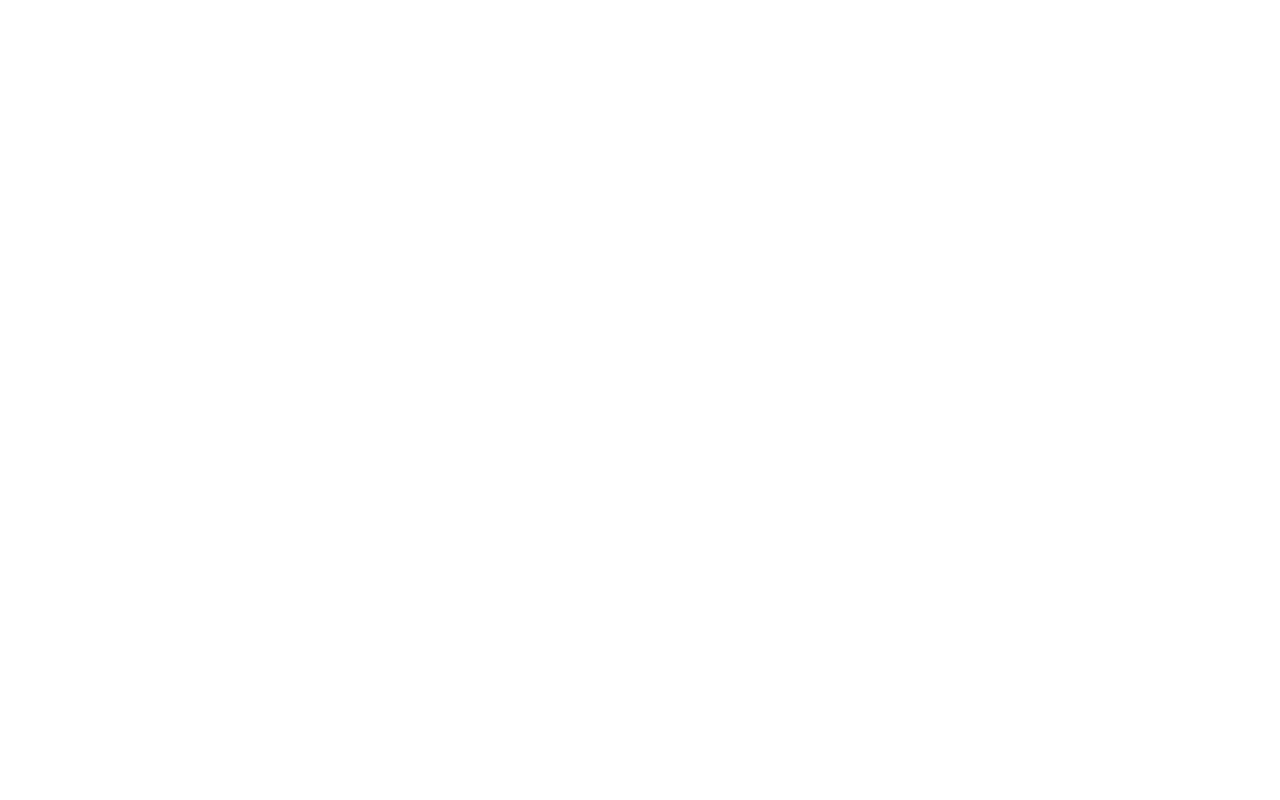
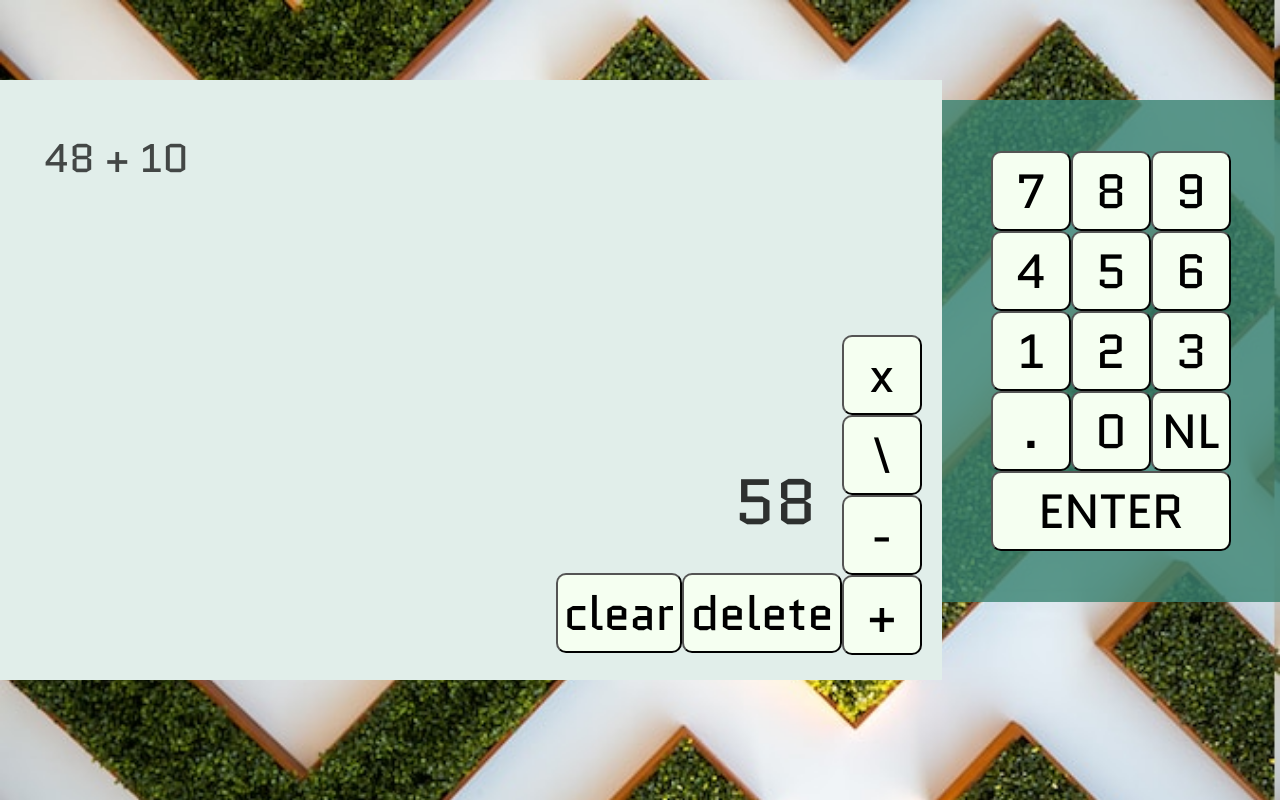
Before and after one commit to at-a-minimum1/odin-project-3-calculator, a plain HTML site: page index.html in a window 1280 px wide. Drawn offline with Linux system fonts and the light colour scheme.

Commit message:
Got the CSS to match the Figma design

```diff
--- a/app.js
+++ b/app.js
@@ -0,0 +1,63 @@
+// If numlock is turned off the keypad should be visibly disabled.
+
+let numberSelected = document.getElementById("number");
+// const updateDisplay = function (...args) {
+// 	document.getElementByClass(operation).innerHTML = args;
+// };
+
+const add = function (...args) {
+	let j = 0;
+	let sumNum = 0;
+	while (j < args.length) {
+		sumNum += args[j];
+		j++;
+	}
+	return sumNum;
+};
+
+const subtract = function (...args) {
+	let j = 1;
+	let subNum = args[0];
+	while (j < args.length) {
+		subNum -= args[j];
+		console.log(subNum);
+		j++;
+	}
+	return subNum;
+};
+
+const sum = function (args) {
+	let j = 0;
+	let sumNum = 0;
+	while (j < args.length) {
+		sumNum += args[j];
+		j++;
+	}
+	return sumNum;
+};
+
+const multiply = function (args) {
+	let j = 0;
+	let product = 1;
+	args.forEach((element) => {
+		product *= element;
+	});
+
+	return product;
+};
+
+const power = function (base, exponent) {
+	baseMult = base;
+	j = 0;
+	if (exponent == 0) {
+		return 0;
+	}
+	if (exponent == 1) {
+		return base;
+	}
+	while (j < exponent - 1) {
+		baseMult *= base;
+		j++;
+	}
+	return baseMult;
+};
--- a/index.html
+++ b/index.html
@@ -6,7 +6,52 @@
 		<meta name="viewport" content="width=device-width, initial-scale=1.0" />
 		<link rel="stylesheet" href="styles.css" />
 
-		<title>Document</title>
+		<title>Odin Project 3 Calculator</title>
 	</head>
-	<body></body>
+	<body>
+		<div class="calcWrap">
+			<div class="display">
+				<div class="operation">48 + 10</div>
+
+				<div class="answer">58</div>
+				<div class="clearDeleteWrap">
+					<!-- <button>X</button>
+					<button>\</button>
+					<button>-</button>
+					<button>+</button> -->
+
+					<button>clear</button>
+					<button>delete</button>
+				</div>
+			</div>
+			<div class="operatorWrap">
+				<button id="operator-multiply">x</button>
+				<button id="operator-divide">\</button>
+				<button id="operator-minus">-</button>
+				<button id="operator-plus">+</button>
+			</div>
+
+			<div class="buttonWrap">
+				<!-- First row -->
+				<button id="number">7</button>
+				<button id="number">8</button>
+				<button id="number">9</button>
+				<!-- Second row -->
+				<button id="number">4</button>
+				<button id="number">5</button>
+				<button id="number">6</button>
+				<!-- Third Row -->
+				<button id="number">1</button>
+				<button id="number">2</button>
+				<button id="number">3</button>
+				<!-- Fourth Row -->
+				<button id="decimal">.</button>
+				<button id="number">0</button>
+				<button id="numLock">NL</button>
+				<button id="operator" class="enter">ENTER</button>
+			</div>
+		</div>
+
+		<script src="app.js"></script>
+	</body>
 </html>
--- a/styles.css
+++ b/styles.css
@@ -0,0 +1,102 @@
+@import url("https://fonts.googleapis.com/css2?family=Quantico&display=swap");
+* {
+	font-family: Quantico;
+}
+.calcWrap {
+	display: flex;
+	background-image: url("/odin-project-3-calculator/media/photo-1514621166532-aa7eb1a3a2f4.jpeg");
+	background-repeat: no-repeat;
+	background-size: 100%;
+	min-height: 100%;
+	width: 100%;
+	height: auto;
+	position: fixed;
+	top: 0;
+	left: 0;
+	align-content: center;
+	justify-content: center;
+}
+
+.display {
+	/* display: flex;
+	justify-content: flex-start; */
+	display: grid;
+	grid-template-columns: repeat(2, 1fr);
+	background-color: #e1eeea;
+	width: 1100px;
+	height: 600px;
+	margin-top: 80px;
+	/* padding: 20px; */
+}
+.display .operation {
+	padding-left: 44px;
+	padding-top: 49px;
+	font-size: 40px;
+	color: rgba(0, 0, 0, 0.7);
+	/* border: solid; */
+	/* border-color: red; */
+	height: 300px;
+}
+.display .answer {
+	color: rgba(0, 0, 0, 0.8);
+	font-size: 64px;
+	height: fit-content;
+	grid-column: span 2;
+	padding-right: 3%;
+	display: flex;
+	justify-content: end;
+	/* border: solid; */
+	/* border-color: red; */
+}
+button {
+	font-size: 48px;
+	background-color: #f5fff1;
+	height: 80px;
+	min-width: 80px;
+	border-radius: 10px;
+}
+.buttonWrap {
+	display: grid;
+	grid-template-columns: repeat(3, 80px);
+	background-color: rgba(57, 131, 113, 0.8);
+	width: 375px;
+	height: fit-content;
+	padding: 4% 2% 4% 2%;
+	margin-top: 100px;
+
+	justify-content: center;
+	align-content: center;
+	gap: 0;
+}
+.enter {
+	min-width: 240px;
+}
+
+.clearDeleteWrap {
+	display: flex;
+	justify-content: end;
+	align-items: flex-start;
+	grid-column: span 2;
+	/* border: solid; */
+	/* border-color: red; */
+	/* height: fit-content; */
+	/* width: min-content; */
+}
+button:hover {
+	background-color: #a9ffac;
+}
+
+.operatorWrap {
+	display: flex;
+	flex-direction: column;
+	/* border: solid; */
+	/* border-color: red; */
+	background-color: #e1eeea;
+	justify-content: flex-end;
+	height: 600px;
+	margin-top: 80px;
+	padding-right: 20px;
+}
+#operator-plus {
+	margin-bottom: 25px;
+}
```
Also changed, not shown: media/photo-1514621166532-aa7eb1a3a2f4.jpeg (added).
